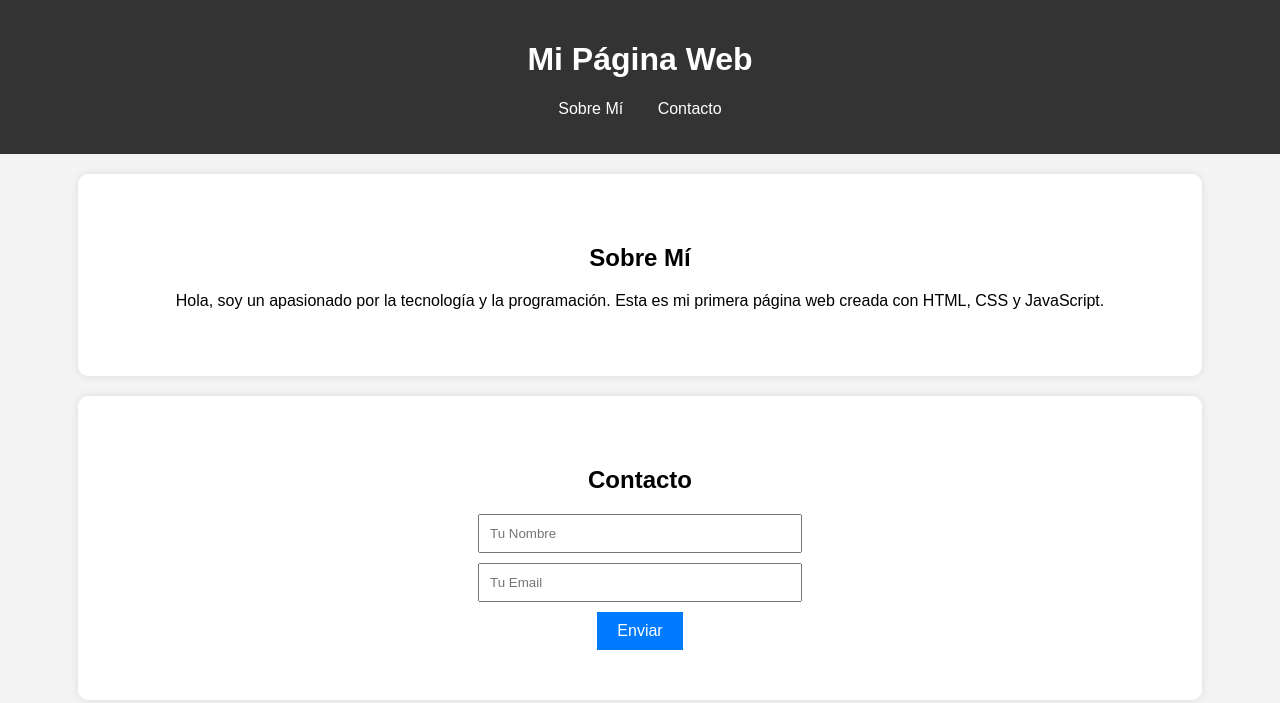
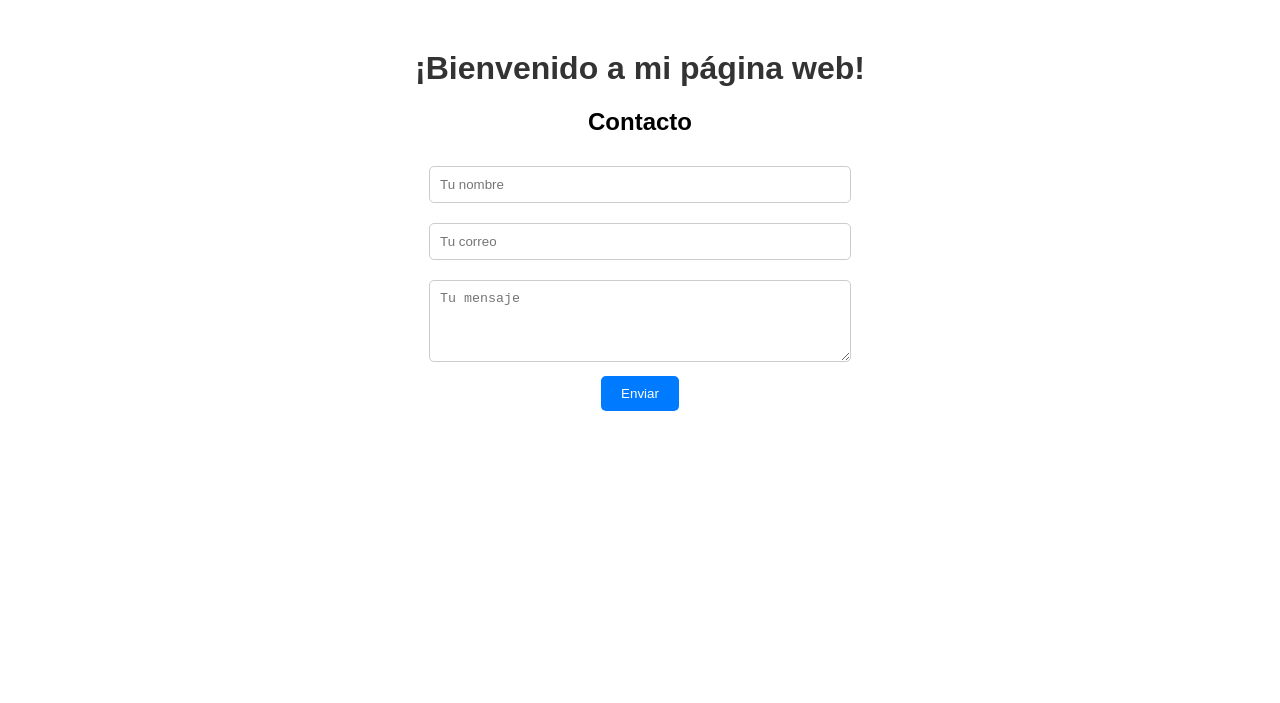
Before and after one commit to victorreyesgit/web_pages, a plain HTML site: page index.html in a window 1280 px wide. Drawn offline with Linux system fonts and the light colour scheme.

Commit message:
Updated index.html with contact form

```diff
--- a/index.html
+++ b/index.html
@@ -4,36 +4,48 @@
     <meta charset="UTF-8">
     <meta name="viewport" content="width=device-width, initial-scale=1.0">
     <title>Mi Página Web</title>
-    <link rel="stylesheet" href="styles.css">
+    <style>
+        body {
+            font-family: Arial, sans-serif;
+            text-align: center;
+            margin: 50px;
+        }
+        h1 {
+            color: #333;
+        }
+        form {
+            margin-top: 20px;
+        }
+        input, textarea {
+            width: 80%;
+            max-width: 400px;
+            margin: 10px 0;
+            padding: 10px;
+            border: 1px solid #ccc;
+            border-radius: 5px;
+        }
+        button {
+            background-color: #007bff;
+            color: white;
+            padding: 10px 20px;
+            border: none;
+            border-radius: 5px;
+            cursor: pointer;
+        }
+        button:hover {
+            background-color: #0056b3;
+        }
+    </style>
 </head>
 <body>
+    <h1>¡Bienvenido a mi página web!</h1>
 
-    <header>
-        <h1>Mi Página Web</h1>
-        <nav>
-            <ul>
-                <li><a href="#sobre-mi">Sobre Mí</a></li>
-                <li><a href="#contacto">Contacto</a></li>
-            </ul>
-        </nav>
-    </header>
-
-    <main>
-        <section id="sobre-mi">
-            <h2>Sobre Mí</h2>
-            <p>Hola, soy un apasionado por la tecnología y la programación. Esta es mi primera página web creada con HTML, CSS y JavaScript.</p>
-        </section>
-
-        <section id="contacto">
-            <h2>Contacto</h2>
-            <form id="formulario">
-                <input type="text" id="nombre" placeholder="Tu Nombre" required>
-                <input type="email" id="email" placeholder="Tu Email" required>
-                <button type="submit">Enviar</button>
-            </form>
-        </section>
-    </main>
-
-    <script src="script.js"></script>
+    <h2>Contacto</h2>
+    <form action="https://formspree.io/f/YOUR_FORM_ID" method="POST">
+        <input type="text" name="name" placeholder="Tu nombre" required><br>
+        <input type="email" name="email" placeholder="Tu correo" required><br>
+        <textarea name="message" rows="4" placeholder="Tu mensaje" required></textarea><br>
+        <button type="submit">Enviar</button>
+    </form>
 </body>
 </html>
```
